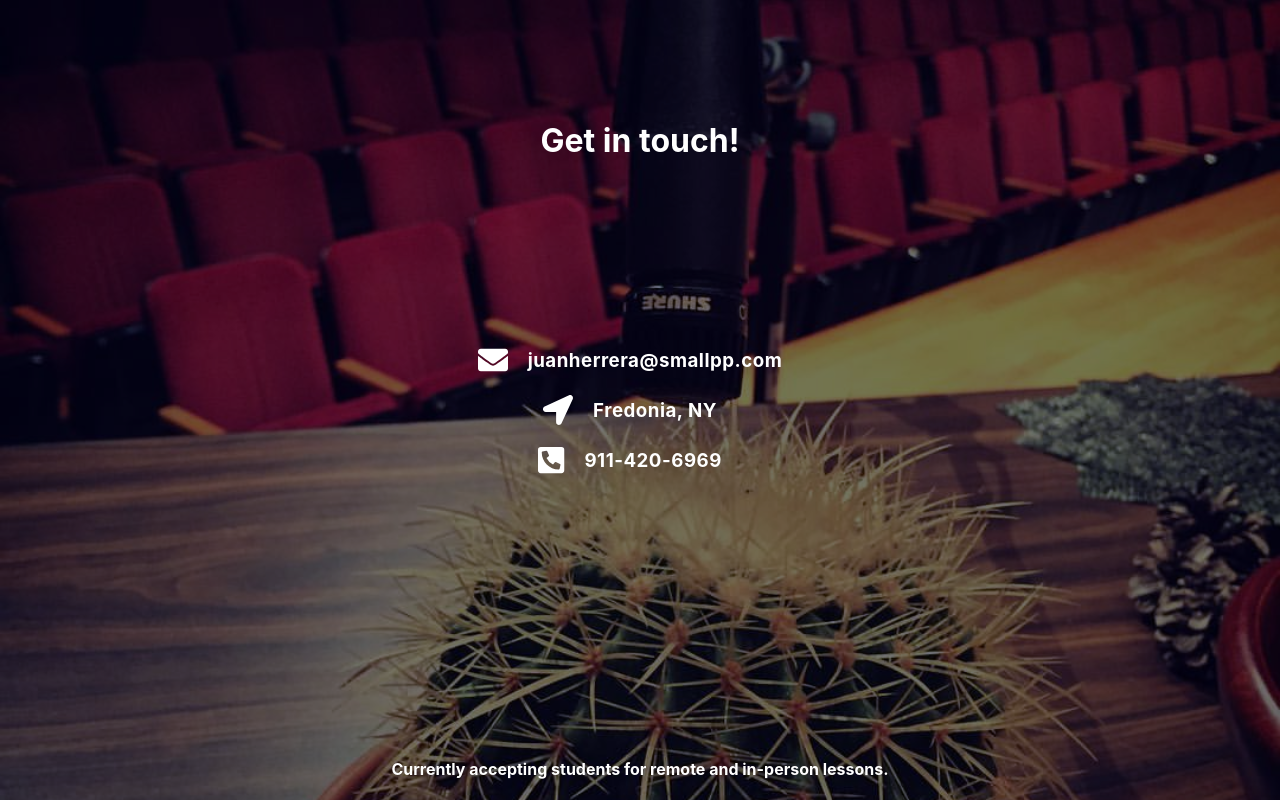
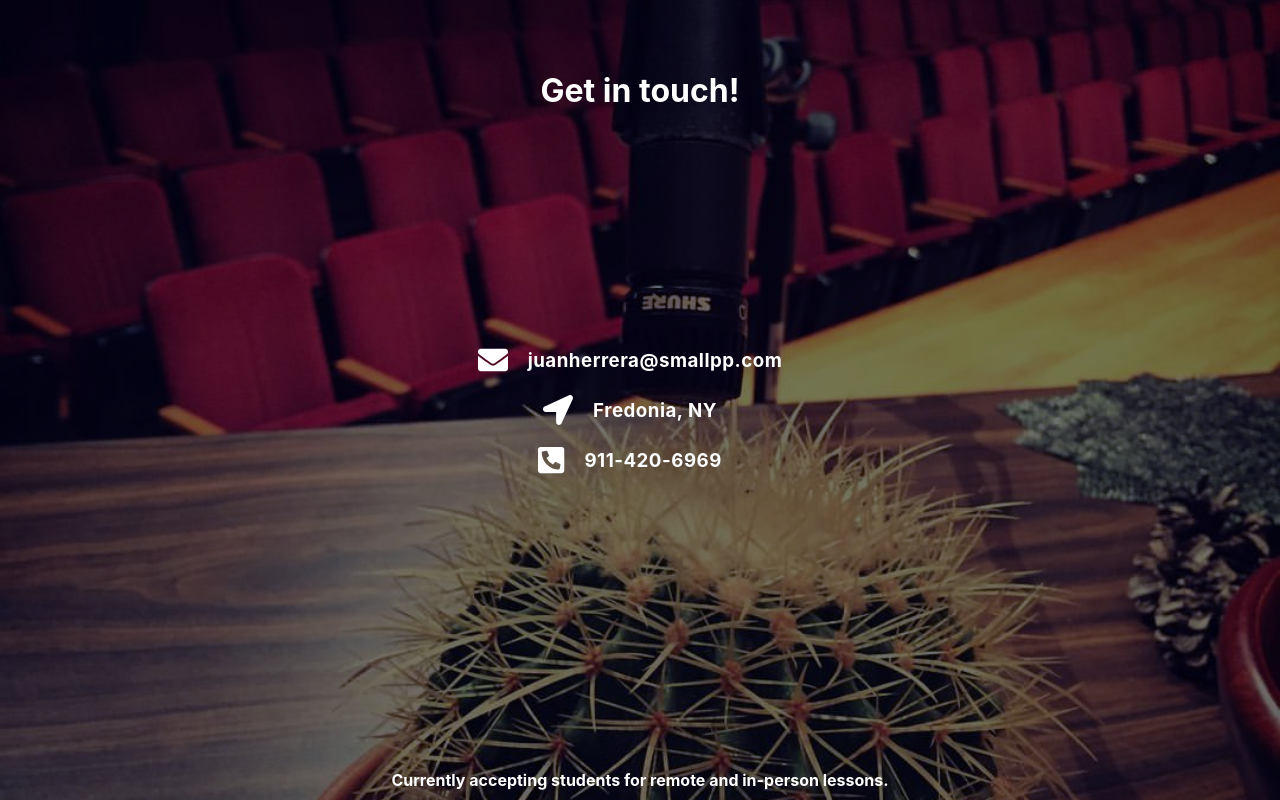
Before and after one commit to tommywu10/JuanHerrera, a React (Create React App) app: page /contact in a window 1280 px wide. Built offline with nearby package versions, Linux system fonts and the light colour scheme; a web font is replaced by a local one.

Commit message:
fully mobile responsive?

```diff
--- a/src/App.css
+++ b/src/App.css
@@ -257,7 +257,8 @@ html, body {
 .contact-content h4 {
   position: absolute;
   bottom: 0;
-  text-align: center
+  text-align: center;
+  margin: 0 10px 10px;
 }
 /* --------------------------FOOTER------------------------ */
 
@@ -355,6 +356,13 @@ html, body {
   }
 
   .contact-container h1 {
-    top: 100px;
+    top: 50px;
   }
 }
+
+@media (min-width: 1440px){
+  .home-main-container img {
+    width: 40%;
+    height: 100%;
+  }
+}
```
